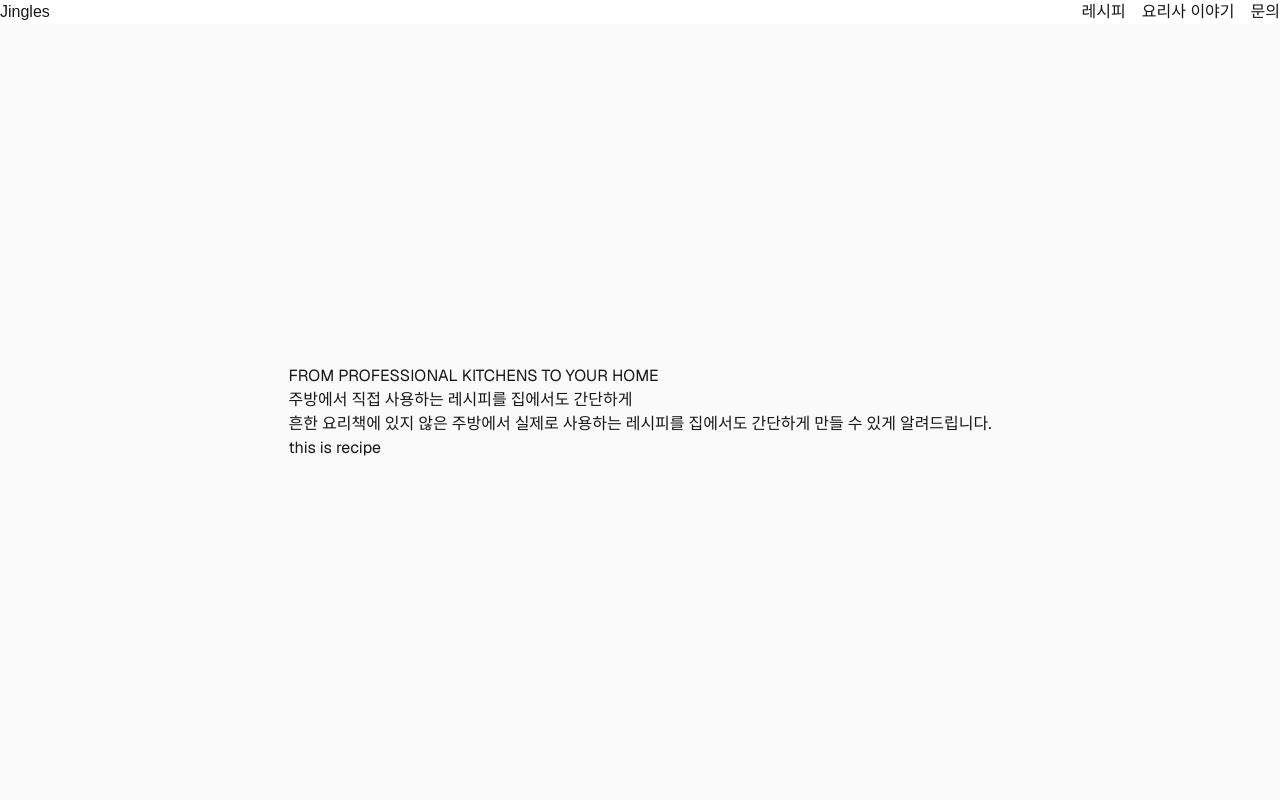
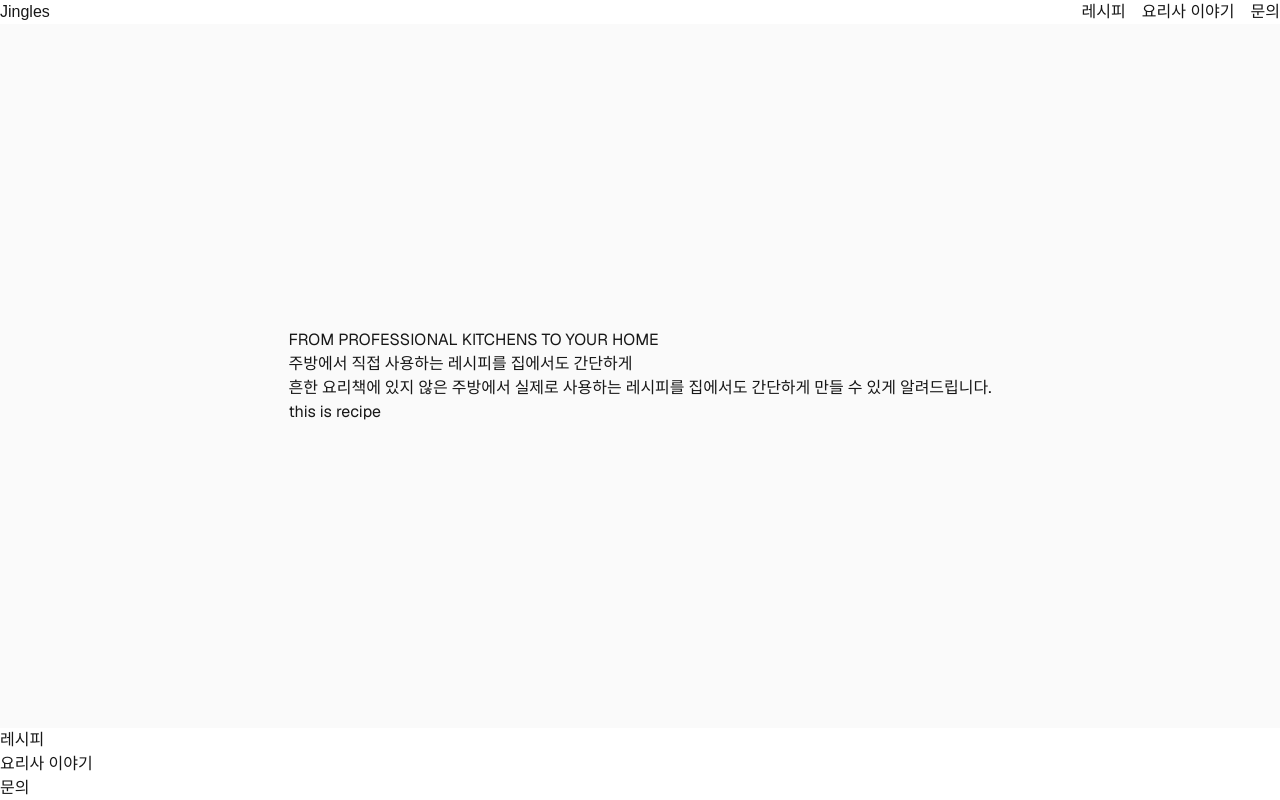
Before and after one commit to jkang95/recipe-website, a Next.js app: page / in a window 1280 px wide. Built offline with nearby package versions, Linux system fonts and the light colour scheme.

Commit message:
footer 추가 및 footer에 기본 문구 추가

```diff
--- /dev/null
+++ b/app/components/home/layout/site-footer.tsx
@@ -0,0 +1,16 @@
+import Link from "next/link";
+
+export default function SiteFooter() {
+    return (
+        <footer>
+            <nav aria-label="푸터 메뉴">
+                <ul>
+                    <li><Link href="/recipes">레시피</Link></li>
+                    <li><Link href="/about">요리사 이야기</Link></li>
+                    <li><Link href="/contact">문의</Link></li>
+                </ul>
+            </nav>
+        </footer>
+
+    );
+}
--- a/app/layout.tsx
+++ b/app/layout.tsx
@@ -1,6 +1,8 @@
 import type { Metadata } from "next";
 import { Geist, Geist_Mono } from "next/font/google";
 import "./globals.css";
+import Link from "next/link";
+import SiteFooter from "@/components/home/layout/site-footer";
 
 const geistSans = Geist({
   variable: "--font-geist-sans",
@@ -14,26 +16,26 @@ const geistMono = Geist_Mono({
 
 export const metadata: Metadata = {
   title: "Jingles",
-  description: "Jingu's kitchen journey to release his secret recipe learned throughout his life as a Chef",
+  description: "진구의 레시피 웹사이트",
 };
 
 export default function RootLayout({ children }: LayoutProps<"/">) {
   return (
     <html
-      lang="en"
+      lang="ko"
       className={`${geistSans.variable} ${geistMono.variable} h-full antialiased`}
     >
       <body className="min-h-full flex flex-col">
         <header className="flex justify-between">
-          <a href="/">Jingles</a>
-
+          <Link href="/">Jingles</Link>
           <nav className="flex gap-4">
-            <a href="#recipe">레시피</a>
-            <a href="#story">요리사 이야기</a>
-            <a href="#contact">문의</a>
+            <Link href="/recipes">레시피</Link>
+            <Link href="/about">요리사 이야기</Link>
+            <Link href="/contact">문의</Link>
           </nav>
         </header>
         {children}
+        <SiteFooter />
       </body>
     </html>
   );
```
